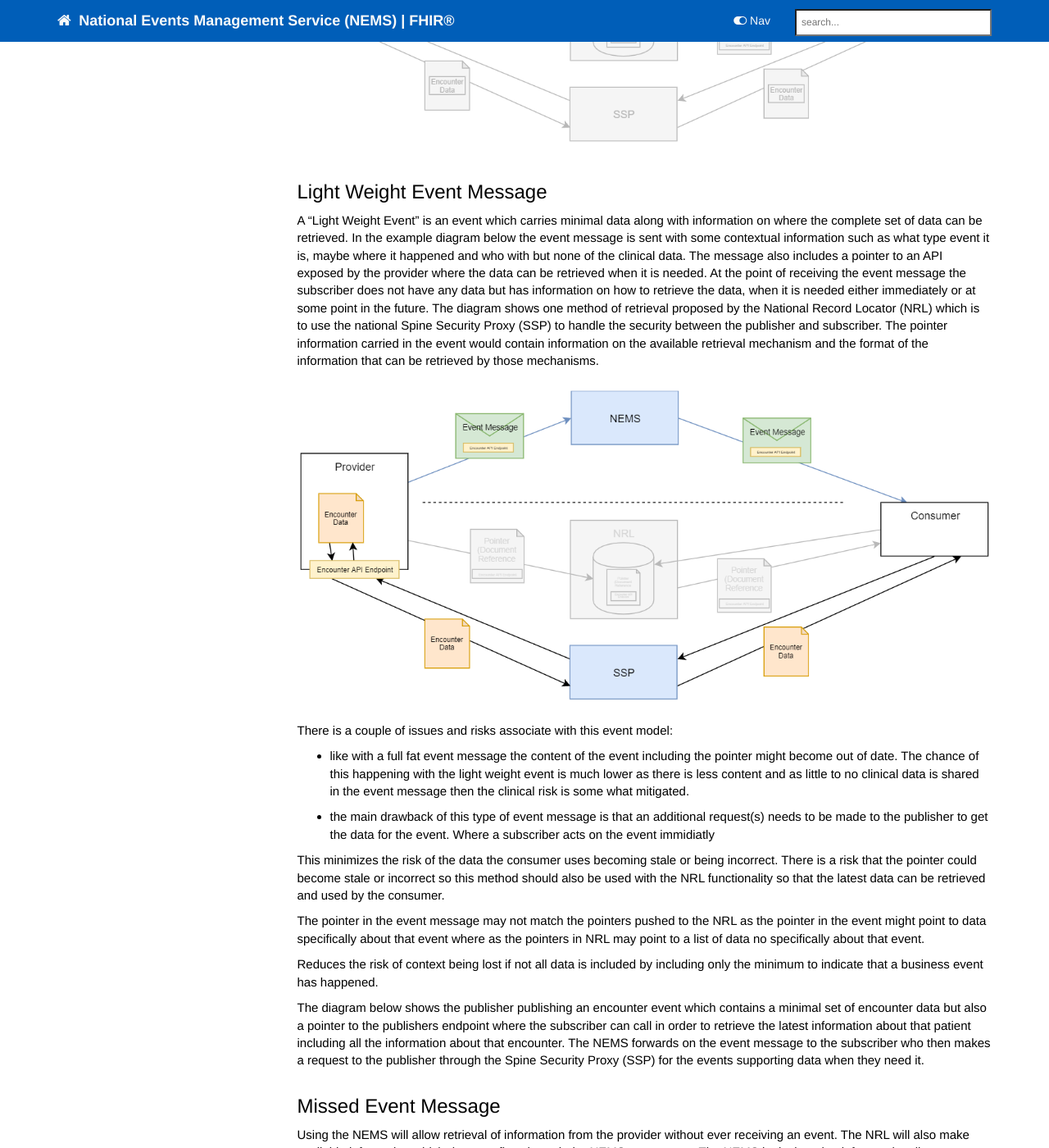
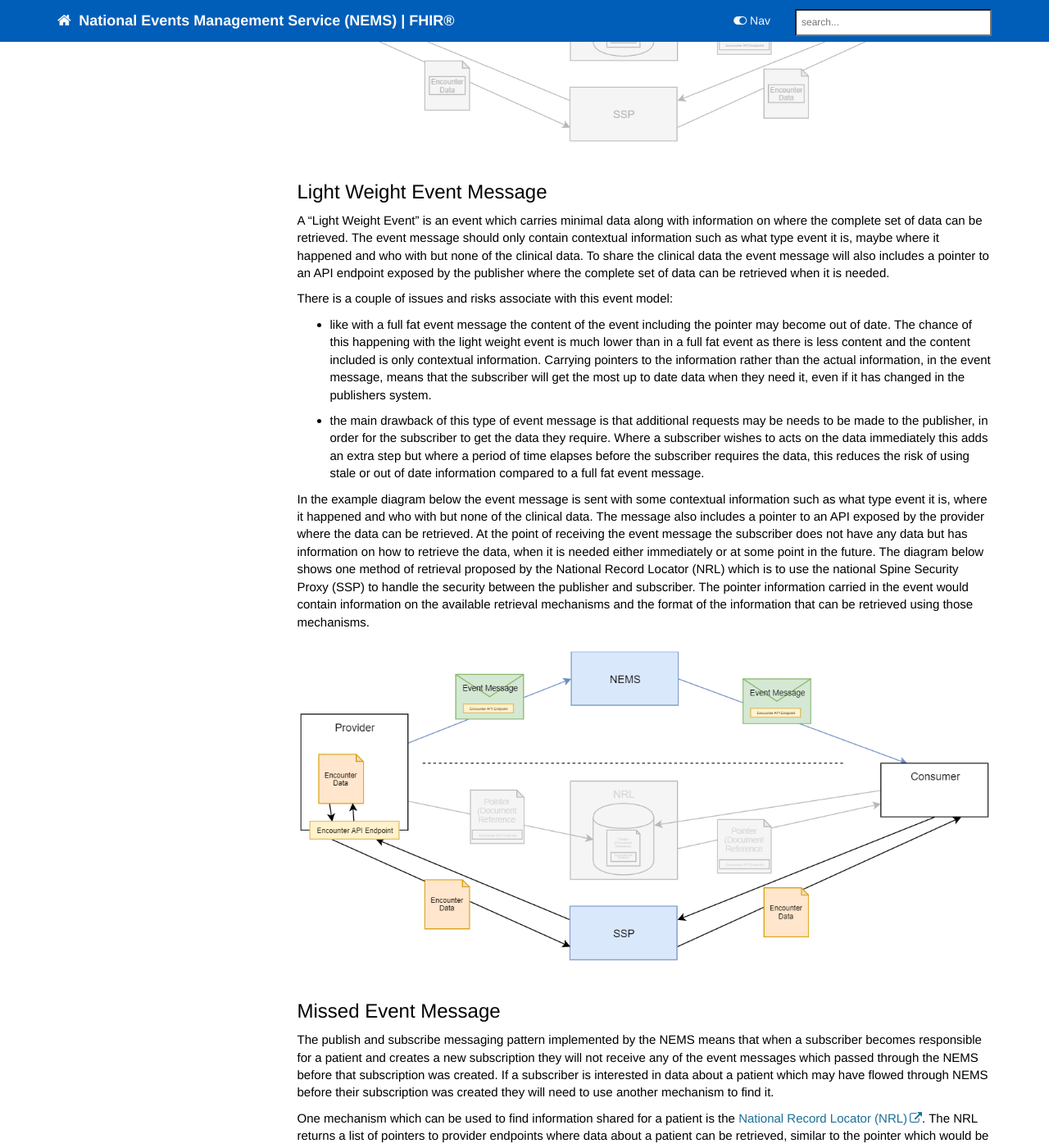
Before and after one commit to nhsconnect/Events-Management, a Jekyll site: the page built from pages/overview/overview_msg_architecture_event_content.md, in a window 1280 px wide and 1400 px high, scrolled down 1040 px. Shown: the whole window at 82% size. Built offline with Jekyll 4.4.1, drawn with Linux system fonts in a browser that asks for light colours; nearby versions of some CDN libraries; comment, search, counter and statistics services are not loaded; some of the changed text lies outside the part shown.

Commit message:
Updated wording on the event content page and generic encounter event page

```diff
--- a/pages/overview/overview_msg_architecture_event_content.md
+++ b/pages/overview/overview_msg_architecture_event_content.md
@@ -30,38 +30,32 @@ The example diagram below shows the publisher publishing an encounter event cont
 
 ## Light Weight Event Message
 
-A "Light Weight Event" is an event which carries minimal data along with information on where the complete set of data can be retrieved. In the example diagram below the event message is sent with some contextual information such as what type event it is, maybe where it happened and who with but none of the clinical data. The message also includes a pointer to an API exposed by the provider where the data can be retrieved when it is needed. At the point of receiving the event message the subscriber does not have any data but has information on how to retrieve the data, when it is needed either immediately or at some point in the future. The diagram shows one method of retrieval proposed by the National Record Locator (NRL) which is to use the national Spine Security Proxy (SSP) to handle the security between the publisher and subscriber. The pointer information carried in the event would contain information on the available retrieval mechanism and the format of the information that can be retrieved by those mechanisms.
+A "Light Weight Event" is an event which carries minimal data along with information on where the complete set of data can be retrieved. The event message should only contain contextual information such as what type event it is, maybe where it happened and who with but none of the clinical data. To share the clinical data the event message will also includes a pointer to an API endpoint exposed by the publisher where the complete set of data can be retrieved when it is needed.
+
+There is a couple of issues and risks associate with this event model:
+- like with a full fat event message the content of the event including the pointer may become out of date. The chance of this happening with the light weight event is much lower than in a full fat event as there is less content and the content included is only contextual information. Carrying pointers to the information rather than the actual information, in the event message, means that the subscriber will get the most up to date data when they need it, even if it has changed in the publishers system.
+- the main drawback of this type of event message is that additional requests may be needs to be made to the publisher, in order for the subscriber to get the data they require. Where a subscriber wishes to acts on the data immediately this adds an extra step but where a period of time elapses before the subscriber requires the data, this reduces the risk of using stale or out of date information compared to a full fat event message.
+
+In the example diagram below the event message is sent with some contextual information such as what type event it is, where it happened and who with but none of the clinical data. The message also includes a pointer to an API exposed by the provider where the data can be retrieved. At the point of receiving the event message the subscriber does not have any data but has information on how to retrieve the data, when it is needed either immediately or at some point in the future. The diagram below shows one method of retrieval proposed by the National Record Locator (NRL) which is to use the national Spine Security Proxy (SSP) to handle the security between the publisher and subscriber. The pointer information carried in the event would contain information on the available retrieval mechanisms and the format of the information that can be retrieved using those mechanisms.
 
  <div style="text-align:center; margin-bottom:20px" >
 	<a href="images/overview/msg_full_fat.png" target="_blank"><img src="images/overview/msg_light_weight.png"></a>
 </div>
 
-There is a couple of issues and risks associate with this event model:
-- like with a full fat event message the content of the event including the pointer might become out of date. The chance of this happening with the light weight event is much lower as there is less content and as little to no clinical data is shared in the event message then the clinical risk is some what mitigated.
-- the main drawback of this type of event message is that an additional request(s) needs to be made to the publisher to get the data for the event. Where a subscriber acts on the event immidiatly
-
-This minimizes the risk of the data the consumer uses becoming stale or being incorrect. There is a risk that the pointer could become stale or incorrect so this method should also be used with the NRL functionality so that the latest data can be retrieved and used by the consumer.
-
-The pointer in the event message may not match the pointers pushed to the NRL as the pointer in the event might point to data specifically about that event where as the pointers in NRL may point to a list of data no specifically about that event.
-
-Reduces the risk of context being lost if not all data is included by including only the minimum to indicate that a business event has happened.
-
-
-The diagram below shows the publisher publishing an encounter event which contains a minimal set of encounter data but also a pointer to the publishers endpoint where the subscriber can call in order to retrieve the latest information about that patient including all the information about that encounter. The NEMS forwards on the event message to the subscriber who then makes a request to the publisher through the Spine Security Proxy (SSP) for the events supporting data when they need it.
 
 ## Missed Event Message
 
-Using the NEMS will allow retrieval of information from the provider without ever receiving an event. The NRL will also make available information which does not flow through the NEMS as an event. The NEMS is designed to inform subscribers something has happened when they need to know, if the subscriber wants information from other suppliers to improve patient care at the point of care then NRL is an appropriate service to use as it give the subscriber the most up to date and complete information for all providers who have information about the patient.
+The publish and subscribe messaging pattern implemented by the NEMS means that when a subscriber becomes responsible for a patient and creates a new subscription they will not receive any of the event messages which passed through the NEMS before that subscription was created. If a subscriber is interested in data about a patient which may have flowed through NEMS before their subscription was created they will need to use another mechanism to find it.
+
+One mechanism which can be used to find information shared for a patient is the [National Record Locator (NRL)](https://developer.nhs.uk/apis/nrl/). The NRL returns a list of pointers to provider endpoints where data about a patient can be retrieved, similar to the pointer which would be carried in a light weight event message. When the consumer retrieves the pointers from the NRL they do not have the patient data but information on what data is available and what mechanisms are available to retrieve the information.  Consumers can decide what information they are interested in and retrieve what they need when they need it. Un-like the NEMS the NRL does not actively notify consumers that data is available, providers need to request the pointers from the NRL which makes the two services suitable for different use cases but a consumer benefits from using both services together.
+
+The main benefits of calling the NRL:
+- consumers get the most up to date information when it is needed
+- the NRL will contain pointers to information which will not flow through the NEMS as an event message meaning that more information may be available to consumers
+- subscribers can get information from events which they missed if they did not have a subscription when the message flowed through the NEMS
+
+The example diagram below shows a provider creating a pointer on the NRL, then the consumer requesting pointers from the NRL and retrieving the pointer for the provider. The consumer then makes a request for the data from the provider API endpoint through the SSP. In this example the SSP manages authentication and authorisation between the consumer and provider.
 
 <div style="text-align:center; margin-bottom:20px" >
 	<a href="images/overview/msg_full_fat.png" target="_blank"><img src="images/overview/msg_missed.png"></a>
 </div>
-
-If an event is missed as a subscription did not exist in NEMS when the event flowed through the NEMS the consumer will need to use another mechanism to retrieve the data when they need it. The NRL will allow the consumer to identify that data is available within a provider and the NRL will give them a pointer to where they can retrieve the data, at this stage they only have a pointer to where the data is and not the actual data. The consumer then needs to use the data in the pointer to call the providers API through the SSP in order to retrieve the data.
-
-NRL does not actively notify providers that data is available, providers need to request the pointers from the NRL. This is not a drawback when the information is only needed during a consultation with the patient but for something such as admission and discharge, some subscribers would like to know that a patient has been admitted or discharged as it affects their workflow therefore this would be appropriate for NEMS but the information about that hospital admission would be useful as historical information for future reference so it is useful as a NRL pointer as well.
-
-Benefits
-- Returns up to date information
-- Makes available additional information which will not flow through the NEMS as an event message.
-- Do not have to have a subscription when information about a patient was recorded, the information can be retrieved at any point.
```
Also changed, not shown: other parts of pages/overview/overview_msg_architecture_event_content.md (+1 -1 lines), pages/messages/messages/generic_encounter.md (+15 -3 lines).
